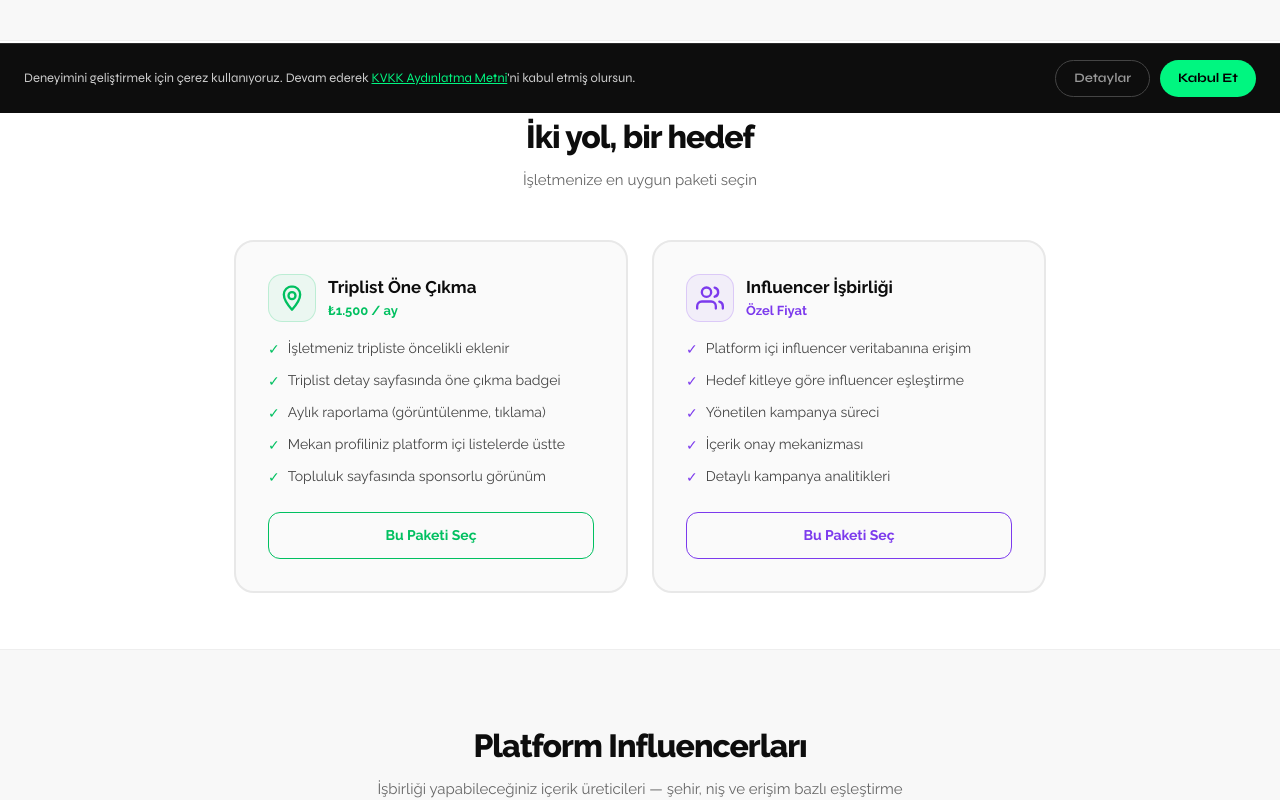
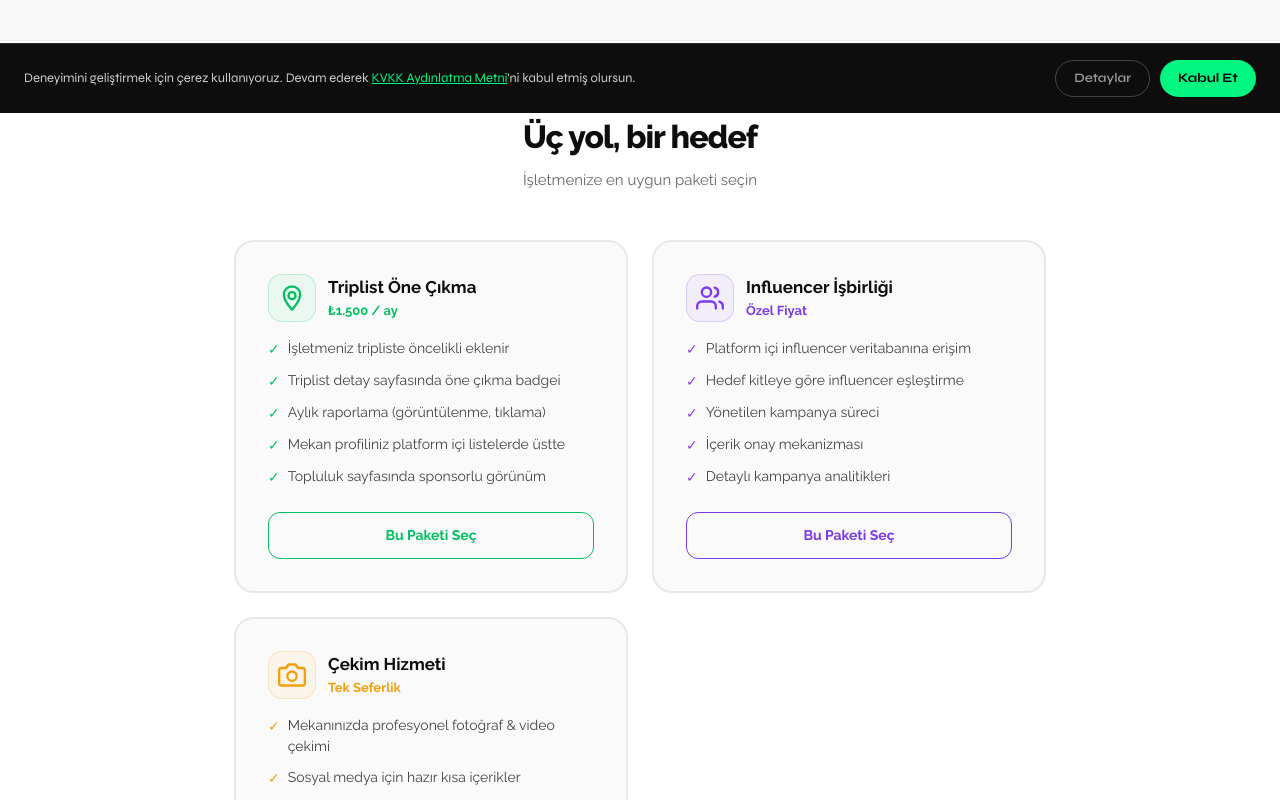
Before and after one commit to shizoberg/datewithme, a React (Vite) app in the folder client/: page /kurumsal in a window 1280 px wide. Shown: the part 687-1487 px from the top of the page. Built offline with nearby package versions, Linux system fonts and the light colour scheme; no server answers.

Commit message:
Kurumsal sayfaya Çekim Hizmeti paketi eklendi
Tek seferlik fotoğraf/video çekim hizmeti üçüncü paket olarak eklendi.

```diff
--- a/client/src/pages/KurumsalPage.tsx
+++ b/client/src/pages/KurumsalPage.tsx
@@ -50,6 +50,26 @@ const PACKAGES = [
       'Yönetilen kampanya süreci',
       'İçerik onay mekanizması',
       'Detaylı kampanya analitikleri',
+    ],
+  },
+  {
+    id: 'cekim',
+    title: 'Çekim Hizmeti',
+    price: 'Tek Seferlik',
+    color: '#F59E0B',
+    lightBg: 'rgba(245,158,11,0.06)',
+    border: 'rgba(245,158,11,0.2)',
+    icon: (
+      <svg width="28" height="28" viewBox="0 0 24 24" fill="none" stroke="#F59E0B" strokeWidth="2" strokeLinecap="round" strokeLinejoin="round">
+        <path d="M23 19a2 2 0 0 1-2 2H3a2 2 0 0 1-2-2V8a2 2 0 0 1 2-2h4l2-3h6l2 3h4a2 2 0 0 1 2 2z"/><circle cx="12" cy="13" r="4"/>
+      </svg>
+    ),
+    features: [
+      'Mekanınızda profesyonel fotoğraf & video çekimi',
+      'Sosyal medya için hazır kısa içerikler',
+      'Platform profilinizde kullanılacak görseller',
+      'Triplist ve mekan kartlarında öne çıkan kalite',
+      'Tek seferlik ödeme, taahhüt yok',
     ],
   },
 ]
@@ -125,7 +145,7 @@ export default function KurumsalPage() {
 
       {/* Paketler */}
       <section id="paketler" style={{ maxWidth: 860, margin: '0 auto', padding: '72px 24px 56px' }}>
-        <h2 style={{ fontSize: '32px', fontWeight: 800, letterSpacing: '-1px', textAlign: 'center', marginBottom: '8px' }}>İki yol, bir hedef</h2>
+        <h2 style={{ fontSize: '32px', fontWeight: 800, letterSpacing: '-1px', textAlign: 'center', marginBottom: '8px' }}>Üç yol, bir hedef</h2>
         <p style={{ textAlign: 'center', color: '#666', marginBottom: '48px', fontSize: '15px' }}>İşletmenize en uygun paketi seçin</p>
         <div style={{ display: 'grid', gridTemplateColumns: 'repeat(auto-fit, minmax(320px, 1fr))', gap: '24px' }}>
           {PACKAGES.map(pkg => (
```
